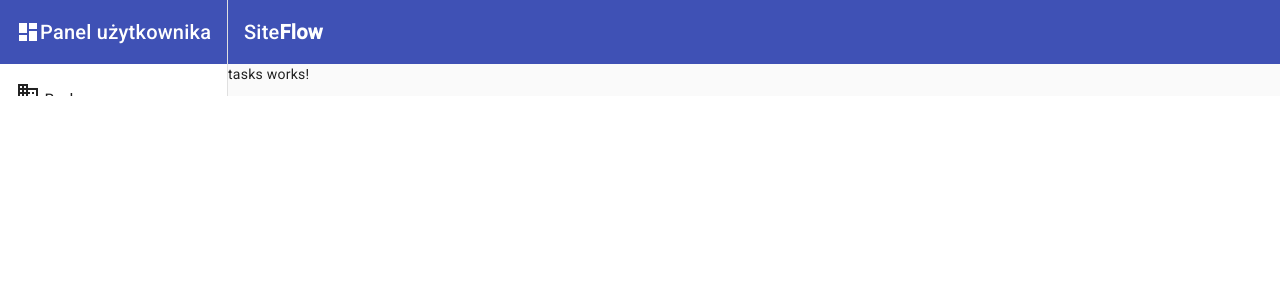
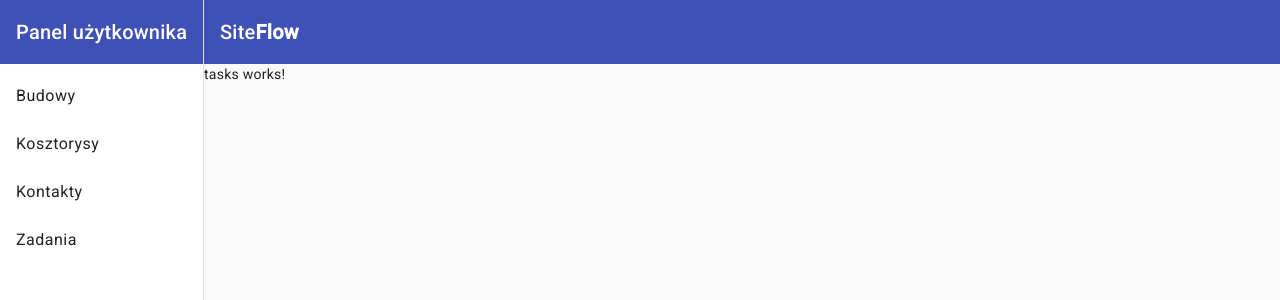
Before and after one commit to akrzeminska/site-flow, an Angular app: page /tasks in a window 1280 px wide. Shown: the top 300 px of the page. Built offline with nearby package versions, Linux system fonts and the light colour scheme.

Commit message:
adds navigation to sidebar

```diff
--- a/src/app/layout/header/header.component.scss
+++ b/src/app/layout/header/header.component.scss
@@ -27,6 +27,5 @@ mat-toolbar {
         height: $iconWidth;
         width: $iconWidth;
         line-height: $iconWidth;
-        color: white;
     }
 }
--- a/src/app/layout/navbar/navbar.component.html
+++ b/src/app/layout/navbar/navbar.component.html
@@ -1,16 +1,12 @@
-<mat-drawer-container class="app-navbar-container" autosize>
-    <mat-drawer #drawer class="app-navbar-sidenav mat-elevation-z10" [mode]="isScreenSmall ? 'over' : 'side'" [opened]="!isScreenSmall">
-      <mat-toolbar color="primary"><mat-icon>dashboard</mat-icon>
+<mat-drawer-container class="app-sidenav-container" autosize>
+    <mat-drawer #drawer class="app-sidenav mat-elevation-z10" [mode]="isScreenSmall ? 'over' : 'side'" [opened]="!isScreenSmall">
+      <mat-toolbar color="primary">
         Panel użytkownika</mat-toolbar>
-        <mat-list role="list">
-            <mat-list-item role="listitem"><mat-icon>businessaccount_balance</mat-icon>
-                Budowy</mat-list-item>
-            <mat-list-item role="listitem"><mat-icon>date_range</mat-icon>
-                Kosztorysy</mat-list-item>
-            <mat-list-item role="listitem"><mat-icon>phone</mat-icon>
-                Kontakty</mat-list-item>
-            <mat-list-item role="listitem"><mat-icon>description</mat-icon>Zadania</mat-list-item>
-          </mat-list>
+        <mat-nav-list>
+          <a mat-list-item *ngFor="let link of links" [routerLink]="link.path" [routerLinkActive]="'active'">
+            {{ link.label }}
+          </a>
+        </mat-nav-list>
     </mat-drawer>
 
     <div class="app-sidenav-content">
--- a/src/app/layout/navbar/navbar.component.scss
+++ b/src/app/layout/navbar/navbar.component.scss
@@ -1,19 +1,18 @@
-.app-sidenav-container {
+.app-navbar-container {
     flex: 1;
     width: 100%;
-    height: 100%;
+    height: 100vh;
     min-width: 100%;
     min-height: 100%;
-
   }
 
   .app-sidenav-content {
     display: flex;
-    height: 100%;
+    height: 100vh;
     flex-direction: column;
   }
 
-  .app-sidenav {
-    padding: 20px;
-    width: 240px;
-  }
+  // .app-sidenav {
+  //   padding: 20px;
+  //   width: 240px;
+  // }
--- a/src/app/layout/navbar/navbar.component.ts
+++ b/src/app/layout/navbar/navbar.component.ts
@@ -11,7 +11,12 @@ const SMALL_WIDTH_BREAKPOINT = 768;
 export class NavbarComponent implements OnInit {
 
   public isScreenSmall: boolean | undefined;
-
+  links = [
+    { path: '/constructions', label: 'Budowy' },
+    { path: '/costs', label: 'Kosztorysy' },
+    { path: '/contacts', label: 'Kontakty' },
+    { path: '/tasks', label: 'Zadania' },
+  ];
   constructor( private breakpointObserver: BreakpointObserver) {}
 
   ngOnInit(): void {
```
Also changed, not shown: src/app/features/user-panel/user-panel.component.html (+5 -5 lines), src/app/features/user-panel/user-panel.component.scss (+4 -8 lines).
